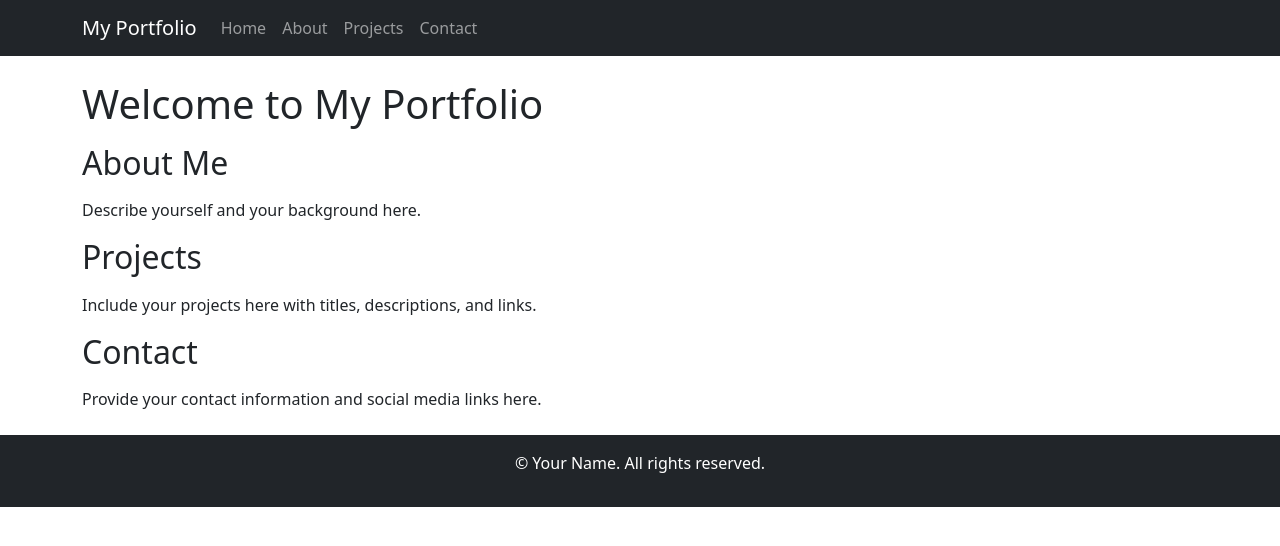
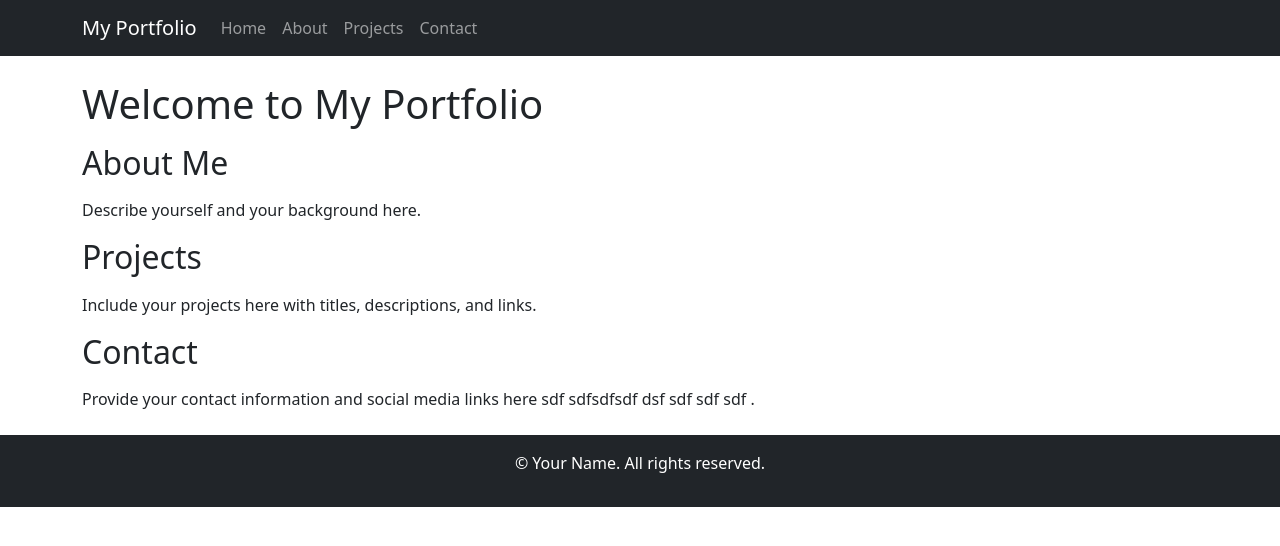
Before and after one commit to sohaibas/sohaibas.github.io, a plain HTML site: page index.html in a window 1280 px wide. Drawn offline with nearby package versions, Linux system fonts and the light colour scheme.

Commit message:
Update index.html

```diff
--- a/index.html
+++ b/index.html
@@ -52,7 +52,8 @@
       </section>
       <section id="contact">
         <h2 class="mb-3">Contact</h2>
-        <p>Provide your contact information and social media links here.</p>
+        <p>Provide your contact information and social media links here sdf
+          sdfsdfsdf dsf sdf sdf sdf .</p>
       </section>
     </main>
     <footer class="bg-dark text-white text-center py-3">
```
